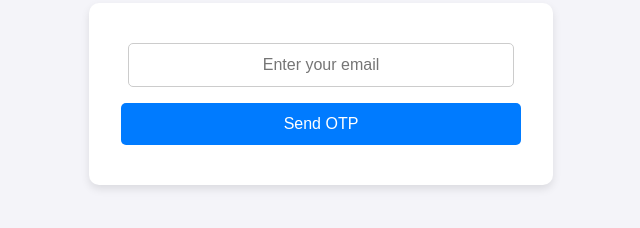
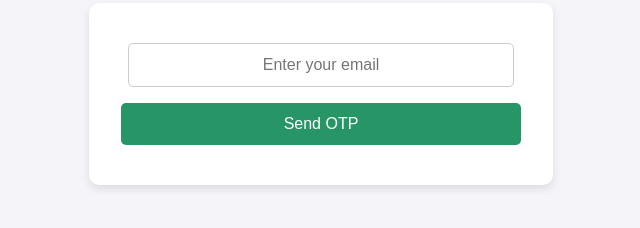
Before and after one commit to crab241/OTP_Email_Verification, a website: page index.html in a window 1280 px wide. Shown: the part 324-552 px from the top of the page, without its empty margins (319-959 px from the left). Drawn offline with Linux system fonts and the light colour scheme.

Commit message:
Updated css file

```diff
--- a/style.css
+++ b/style.css
@@ -53,7 +53,7 @@ button {
     width: 100%;
     padding: 0.75rem;
     margin: 0.5rem 0;
-    background-color: #007bff;
+    background-color: #279565;
     color: #ffffff;
     border: none;
     border-radius: 5px;
@@ -63,7 +63,7 @@ button {
 }
 
 button:hover {
-    background-color: #0056b3;
+    background-color: #1f7520;
 }
 
 button:active {
```
